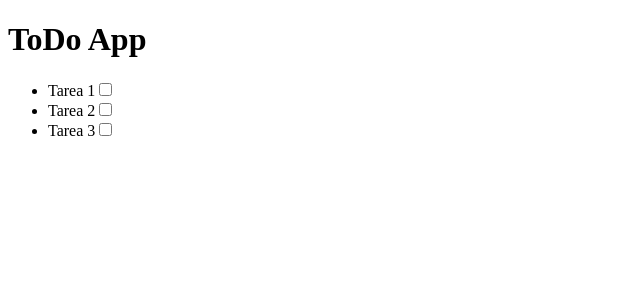
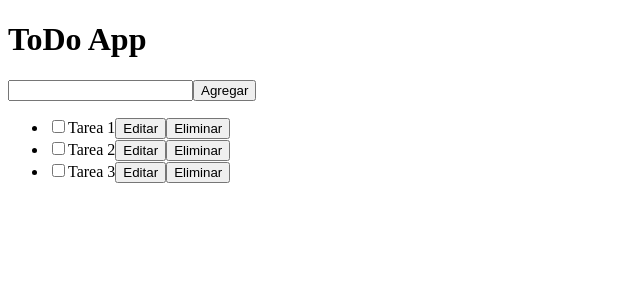
Before and after one commit to MortyAlfGonAr/my-react-task-list, a React (Vite) app: page / in a window 1280 px wide. Shown: the top 300 px of the page, without its empty margins (0-640 px from the left). Built offline with nearby package versions, Linux system fonts and the light colour scheme.

Commit message:
creada project-2 incompleta

```diff
--- a/src/App.jsx
+++ b/src/App.jsx
@@ -1,21 +1,56 @@
-import React from 'react';
+import React, {useState, useEffect} from 'react';
 import Header from './components/Header';
 import TaskList from './components/TaskList';
 
-const tareas = [
-  { id:1, nombre:'Tarea 1'},
-  { id:2, nombre:'Tarea 2'},
-  { id:3, nombre:'Tarea 3'}
+const TASKS = [
+  { id:1, descripcion:'Tarea 1'},
+  { id:2, descripcion:'Tarea 2'},
+  { id:3, descripcion:'Tarea 3'}
 ];
 
 function App() {
 
+  const [tareas, setTareas] = useState(TASKS)
+  const [nuevaTarea, setNuevaTarea] = useState('')
+
+  const handleClickAgregar = (e) => {
+    e.preventDefault()
+    setTareas([...tareas, {id: new Date(), descripcion: nuevaTarea}])
+    console.log(tareas)
+  }
+
+  const handleChange = (e) => {
+    setNuevaTarea(e.target.value)
+    console.log(nuevaTarea)
+  }
+
+  const handleClickEditar = (id, nombre) => {
+    let entrada = prompt(nombre, nombre);
+    let nuevasTareas = [...tareas]
+
+  }
+
   return (
     <div>
       <Header />
-      <TaskList listaDeTareas={tareas} />
+      <form action="">
+        <input type='text' onChange={handleChange} value={nuevaTarea} />
+        <button onClick={handleClickAgregar} type='submit'>Agregar</button>
+      </form>
+
+      <TaskList listaDeTareas={tareas} handleClickEditar={handleClickEditar} />
     </div>
   );
 }
 
 export default App;
+
+    // voy a usar un map para recorrer cada objeto dentro de mi array comparando el id del parametro (linea 27) con el id que está dentro de las propiedades de los objetos que recorro y luego usando algo que es como la recursividad editar solamente ese objeto en particular
+
+ // const lista = localStorage.getItem('miLista')
+  // console.log(lista)
+  // const [tareas, setTareas] = useState(lista === null ? [] : JSON.parse(lista))
+
+  // localStorage.setItem('miLista', JSON.stringify(TASKS))
+
+  // useEffect()
--- a/src/components/Task.jsx
+++ b/src/components/Task.jsx
@@ -1,11 +1,15 @@
 function Task(props){
 
-  const { id, nombre } = props;
+  const { id, nombre, handleClickEditar } = props;
+
+
 
   return (
     <li>
+      <input type="checkbox" id={id} />
       <label htmlFor={id}>{nombre}</label>
-      <input type="checkbox" id={id} />
+      <button onClick={() => handleClickEditar(id, nombre)}>Editar</button>
+      <button>Eliminar</button>
     </li>
   )
 }
--- a/src/components/TaskList.jsx
+++ b/src/components/TaskList.jsx
@@ -1,13 +1,19 @@
 import Task from "./Task";
 
 function TaskList(props){
-  const { listaDeTareas } = props;
+  const { listaDeTareas, handleClickEditar } = props;
 
   return(
     <ul>
       {
         listaDeTareas.map((tarea)=> (
-          <Task key={tarea.id} id={tarea.id} nombre={tarea.nombre} />
+          <Task
+            key={tarea.id}
+            id={tarea.id}
+            nombre={tarea.descripcion}
+            handleClickEditar={handleClickEditar}
+            // estaCompletada={tarea.completada}
+          />
         ))
       }
     </ul>
```
